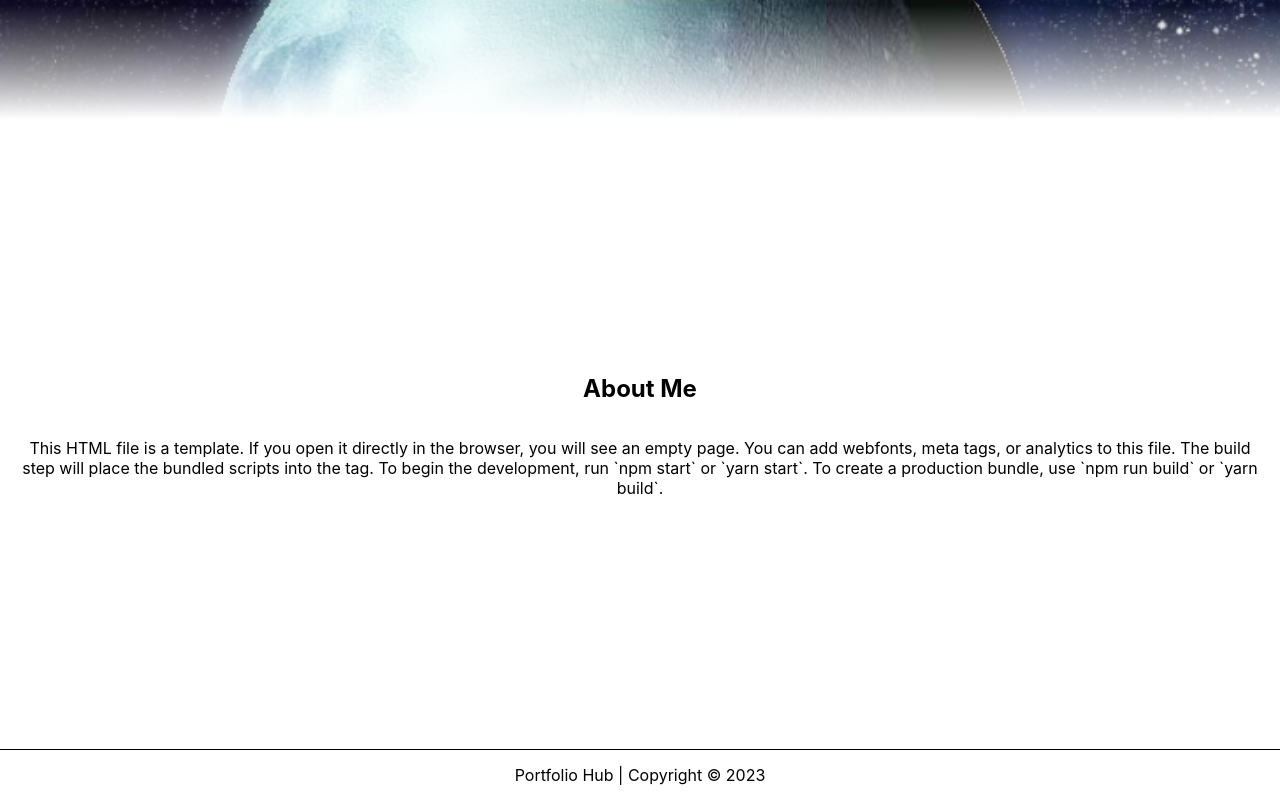
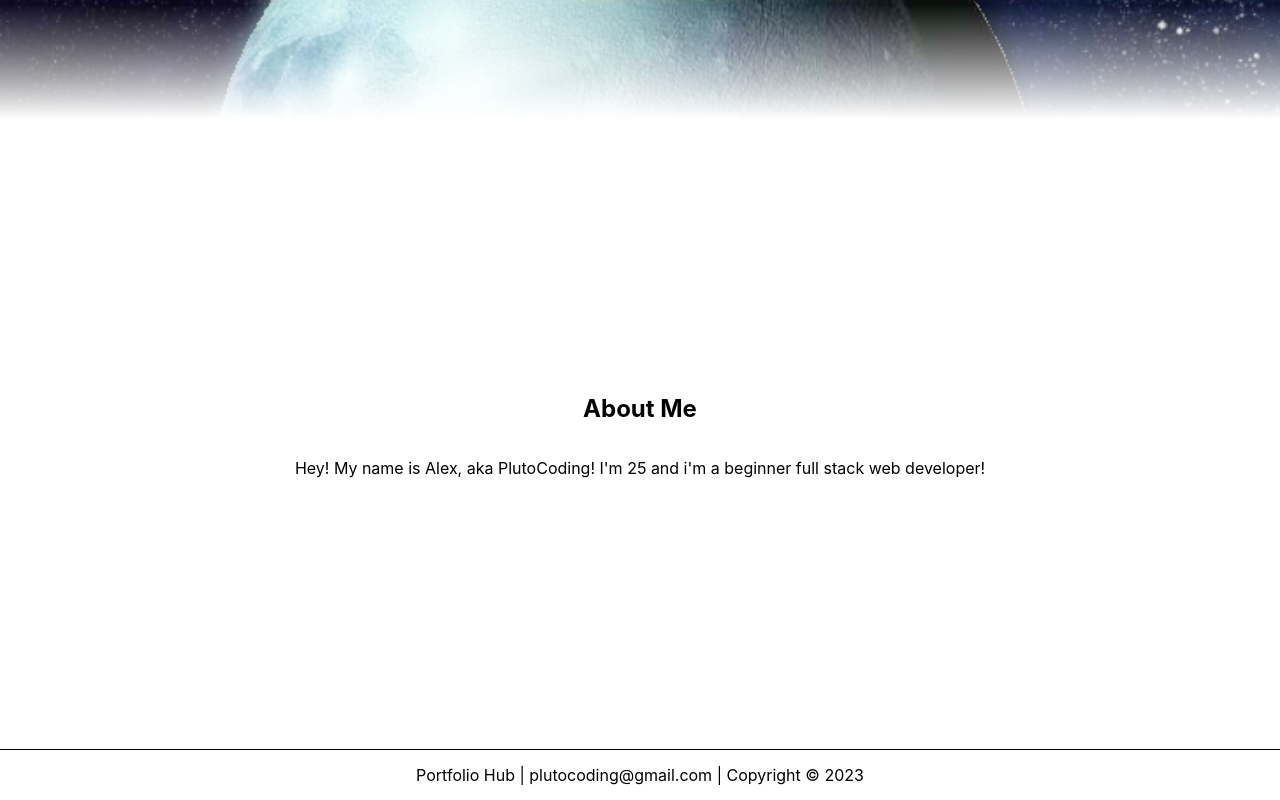
Before and after one commit to PlutoCoders/PortfolioHub, a React (Create React App) app: page /aboot in a window 1280 px wide. Shown: the part 678-1478 px from the top of the page. Built offline with nearby package versions, Linux system fonts and the light colour scheme.

Commit message:
working resume template button to view/download pdf, comments

```diff
--- a/src/components/footer/Footer.js
+++ b/src/components/footer/Footer.js
@@ -14,6 +14,6 @@ export default function Footer() {
     }, [year]) // Whatever variables you put in this array will cause the useeffect to run again
 
     return (
-        <footer>Portfolio Hub | Copyright © {year}</footer>
+        <footer>Portfolio Hub | plutocoding@gmail.com | Copyright © {year}</footer>
     )
 }
--- a/src/components/project/Project.js
+++ b/src/components/project/Project.js
@@ -1,9 +1,9 @@
 // You can create any prop (property) that you want
 // However, when you create it, you need to then bring it into the component function prop parameter, and then additionally, actually use it within the component itself.
-export default function Project({id, project, className}) {
+export default function Project({id, project}) {
     return (
         // You want to have unique ids throughout your project. When passing in props, such as ids, try to make the string name unique and easy to understand using template literals. (instead of id = 1, have user-1, or project-1)
-        <div id={`project-${id}`} className={`project flex alignCenter justifyCenter flexColumn ${className}`}>
+        <div id={`project-${id}`} className={`project flex alignCenter justifyCenter flexColumn`}>
             <h3><a className={`mainColorLink mainColorLinkAlt`} href={project.url}>{project.name}</a></h3>
             <p style={{paddingLeft: 15, paddingRight: 15}}>{project.description}</p>
 
--- a/src/pages/about/About.js
+++ b/src/pages/about/About.js
@@ -15,14 +15,8 @@ export default function About({logo}) {
                 <section id={`aboutMe`} className={`aboutMeContentSection flex alignCenter justifyCenter flexColumn`} style={{padding: 15}}>
                     <h2>About Me</h2>
                     <p>
-                        This HTML file is a template.
-                        If you open it directly in the browser, you will see an empty page.
-
-                        You can add webfonts, meta tags, or analytics to this file.
-                        The build step will place the bundled scripts into the tag.
-
-                        To begin the development, run `npm start` or `yarn start`.
-                        To create a production bundle, use `npm run build` or `yarn build`.
+                       Hey! My name is Alex, aka PlutoCoding!
+                       I'm 25 and i'm a beginner full stack web developer!
                     </p>
                 </section>
             </main>
--- a/src/pages/portfolio/Portfolio.js
+++ b/src/pages/portfolio/Portfolio.js
@@ -1,7 +1,7 @@
 import Header from '../../components/header/Header';
 import Footer from '../../components/footer/Footer';
 import Project from '../../components/project/Project';
-
+// Add a featured project section that will display above the recent github projects, and it can have extra settings for custom images
 export default function Portfolio({logo, projects}) {
     return (
         <>
@@ -23,7 +23,6 @@ export default function Portfolio({logo, projects}) {
                                         id={projectIndex + 1}
                                         key={projectIndex}
                                         project={project}
-                                        className={`ProjectCustomClass`}
                                     />
                         }) : <div className={`project flex alignCenter justifyCenter flexColumn w100`}>No Projects Found</div>}
                     </div>
--- a/src/pages/resume/Resume.js
+++ b/src/pages/resume/Resume.js
@@ -14,16 +14,9 @@ export default function Resume({logo}) {
                 </section>
                 <section id={`resume`} className={`resumeContentSection flex alignCenter justifyCenter flexColumn`} style={{padding: 15}}>
                     <h2>Resume</h2>
-                    <p>
-                        This HTML file is a template.
-                        If you open it directly in the browser, you will see an empty page.
-
-                        You can add webfonts, meta tags, or analytics to this file.
-                        The build step will place the bundled scripts into the tag.
-
-                        To begin the development, run `npm start` or `yarn start`.
-                        To create a production bundle, use `npm run build` or `yarn build`.
-                    </p>
+                    {/* set target={'_blank'} to open a link in a new tab*/}
+                    {/* use download attribute to initiate a download of the connected asset. (pdf) */}
+                    <a target={`_blank`} className={`topic`} style={{padding: `5px 15px`}} href={`./Resume.pdf`} download={`resume.pdf`}>Click to view and Download Resume</a>
                 </section>
             </main>
             <Footer />
```
Also changed, not shown: 2 other files (tests, documents, lock files or other folders).
